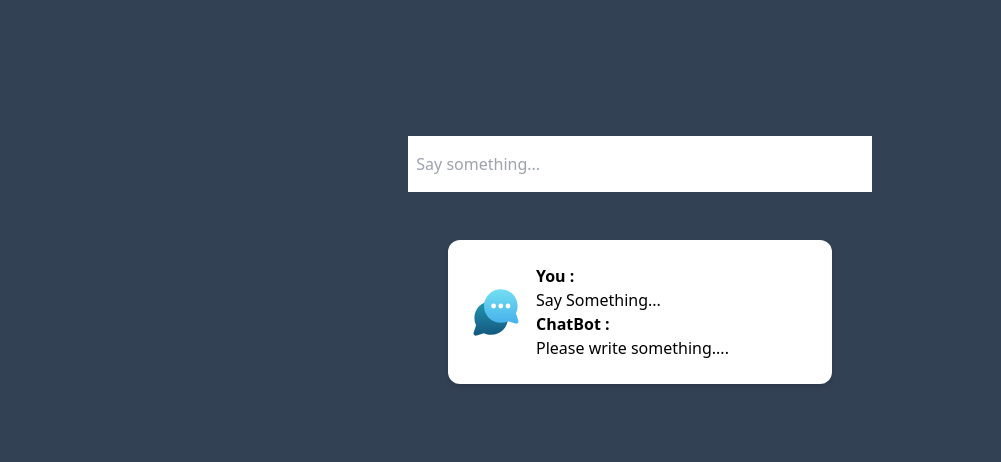
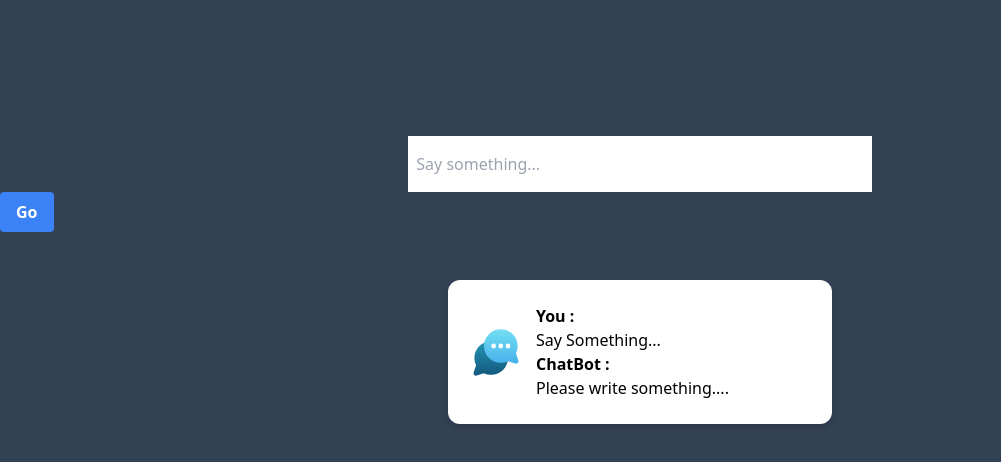
Before and after one commit to abindent/chatbot-simple-js, a website built with Vite: page index.html in a window 1280 px wide. Shown: the part 220-682 px from the top of the page, without its empty margins (0-1001 px from the left). Built offline with nearby package versions, Linux system fonts and the light colour scheme.

Commit message:
Adding smoother experience for mobile user.

```diff
--- a/index.html
+++ b/index.html
@@ -39,7 +39,7 @@
     <!-- WRITING SECTION -->
         <div><input id="usrinpt" class=" w-[29em] h-[7vh] outline-0 border-0" type="text"
                 placeholder="  Say something..." autocomplete="off" /></div>
-        </div>
+      <button onclick="runForPhone()" class="hidden md:block bg-blue-500 hover:bg-blue-700 text-white font-bold py-2 px-4 rounded">Go</button>  </div>
     <!-- CHAT RESULTS  -->
         <div class="px-6 py-12">
         <div class="max-w-sm mx-auto p-6 flex items-center bg-white rounded-xl shadow-md space-x-4">
```
